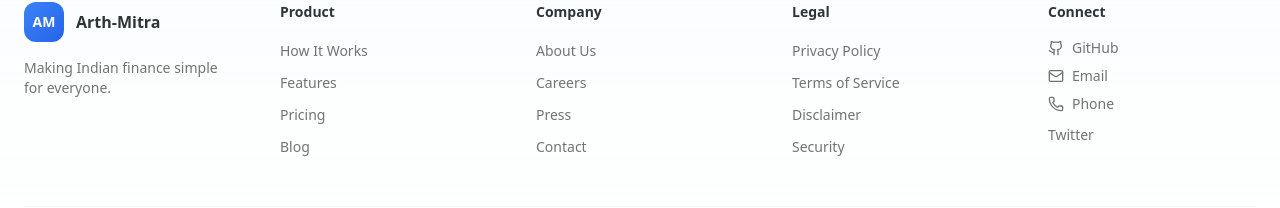
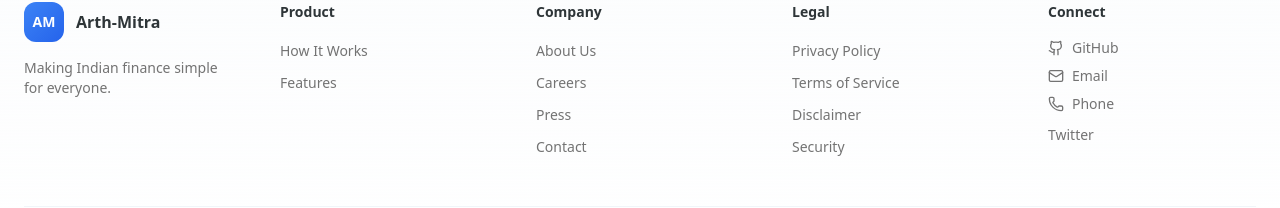
Before and after one commit to aryanb1906/ARTH-MITRA, a Next.js app in the folder frontend/: page / in a window 1280 px wide. Shown: the part 4215-4423 px from the top of the page. Built offline with nearby package versions, Linux system fonts and the light colour scheme; no server answers.

Commit message:
Footer Change

```diff
--- a/frontend/app/page.tsx
+++ b/frontend/app/page.tsx
@@ -433,8 +433,6 @@ export default function Page() {
               <ul className="space-y-2">
                 <li><a href="#" className="text-sm text-muted-foreground hover:text-primary transition-colors">How It Works</a></li>
                 <li><a href="#" className="text-sm text-muted-foreground hover:text-primary transition-colors">Features</a></li>
-                <li><a href="#" className="text-sm text-muted-foreground hover:text-primary transition-colors">Pricing</a></li>
-                <li><a href="#" className="text-sm text-muted-foreground hover:text-primary transition-colors">Blog</a></li>
               </ul>
             </div>
 
```
